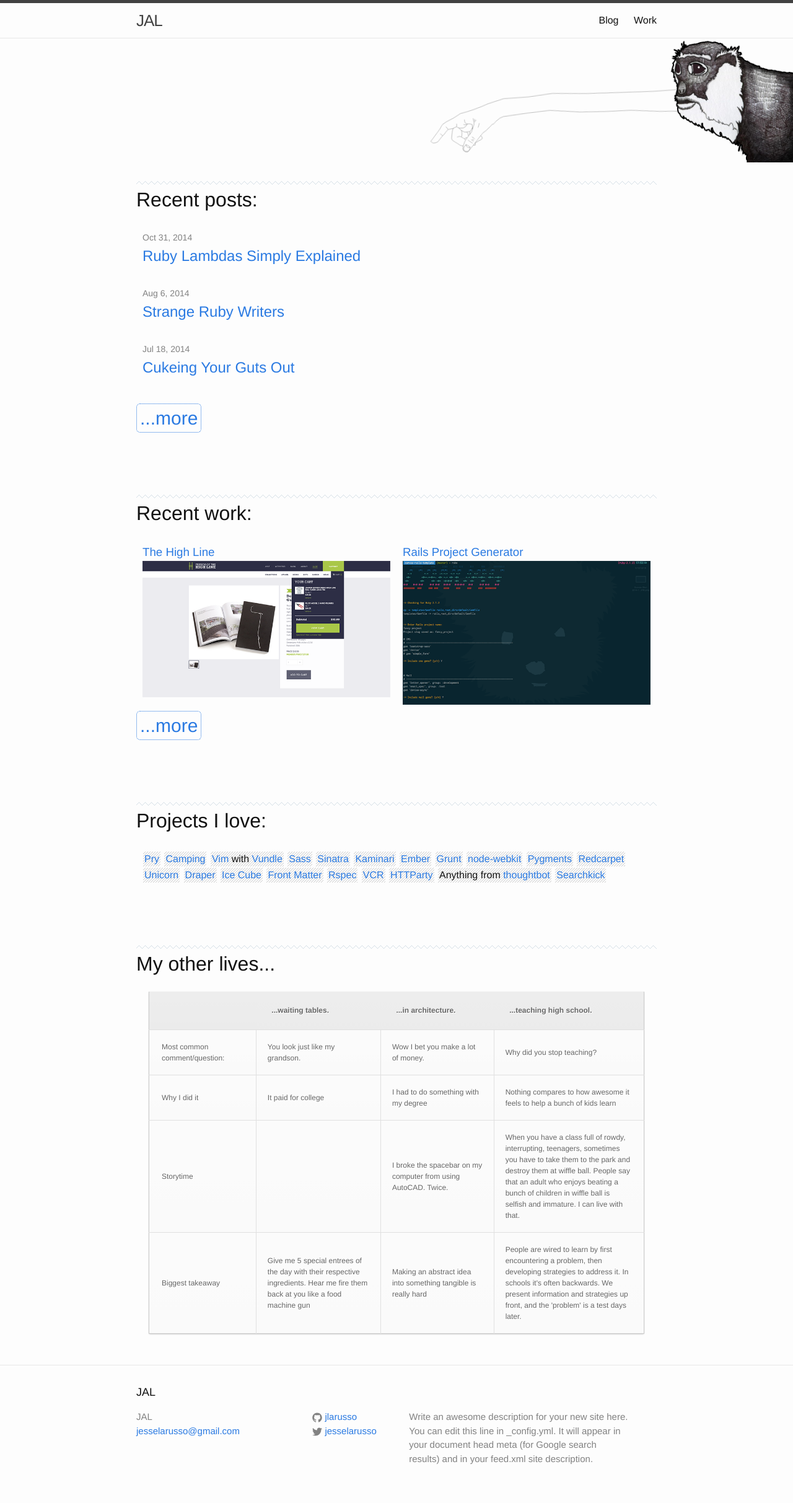
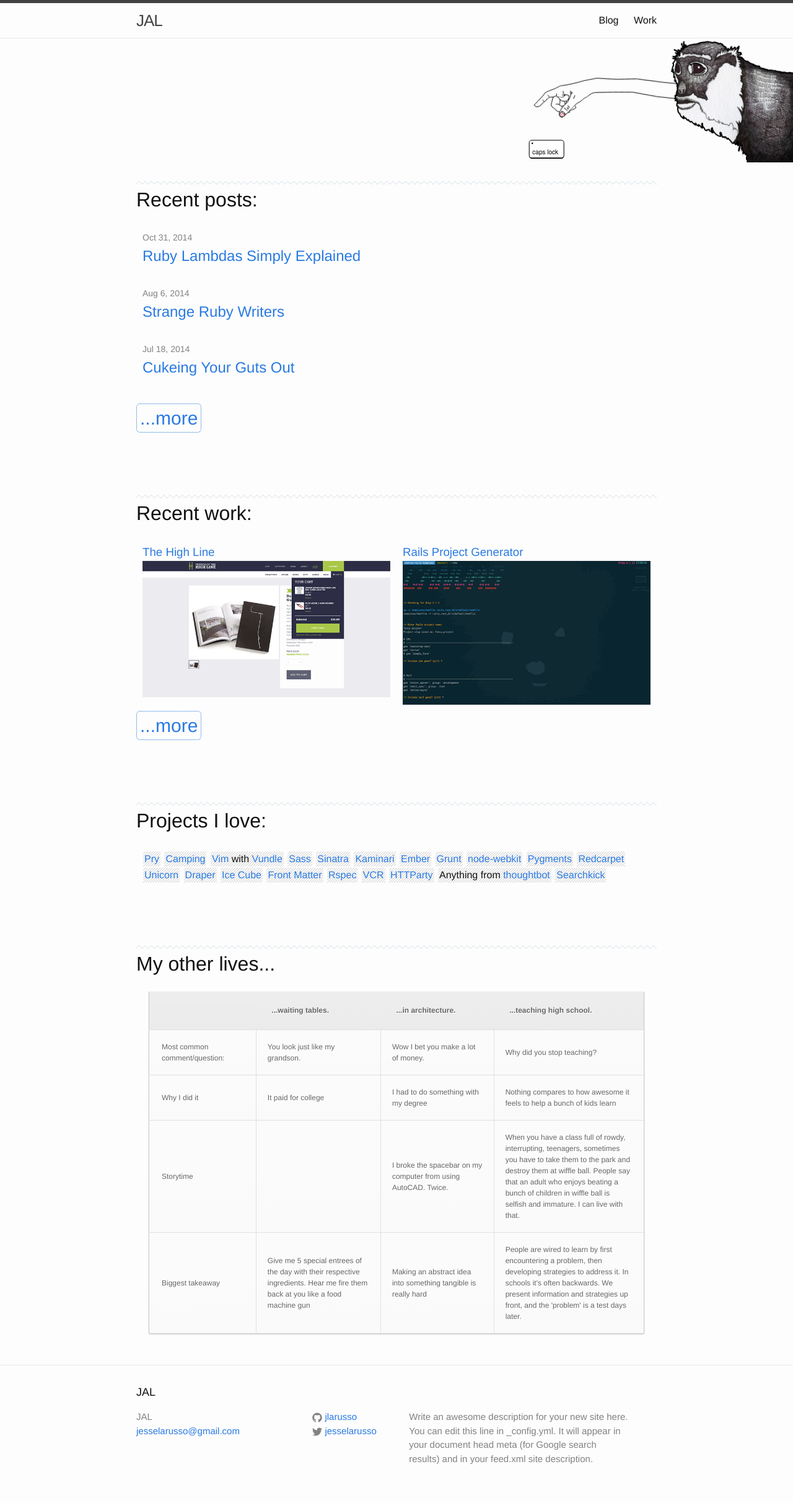
Before and after one commit to jlarusso/jlarusso.github.io, a Jekyll site: the page built from index.html, in a window 1280 px wide. Shown: the whole page at 62% size. Built offline with Jekyll 4.4.1, drawn with Linux system fonts in a browser that asks for light colours; Markdown is read by kramdown in place of the engine named in the settings.

Commit message:
Add pink thumb

```diff
--- a/_layouts/default.html
+++ b/_layouts/default.html
@@ -8,31 +8,38 @@
     {% include header.html %}
 
     <div class="monkey-hero">
-      <svg class="hand-svg" xmlns="http://www.w3.org/2000/svg" xmlns:xlink="http://www.w3.org/1999/xlink" version="1.1" x="0px" y="0px" width="747px" height="96px" viewBox="0 0 747 96" xml:space="preserve">
-        <g class="right-hand">
-          <polyline points="43.6,52.1 42.2,55 41.4,58.4 40.4,63.6 39.8,67.9 40.3,70.1 41.4,71.7 45.6,74.8 48.7,77 52.8,80.1 55.3,81.1 57.2,81.5" class="style0"/>
-          <polyline points="744,4 721,5 684,8 646,10 607,12 572,11 539,8 513,8 476,6 437,10 404,15 369,15 313,13 261,11 207,7 168,10 128,10 102.4,16.4 91.6,20.2 79.4,23.9 68.2,26.8 57.8,28.9 56.1,29.4 53.8,30.8 48.8,33.5 44.4,35.9 33.1,40.8 30.1,42.6 26.9,44.5 25,46.9 21.8,51.8 17.6,56.8 12.7,62.6 9.1,66.9 5.8,70.5 8.5,72.9 10.4,73.7 14.4,73.1 17.4,71.8 24.3,64.2 25.4,63.1 28.9,60.1 30.9,57.3 33.6,54.8 35.1,53.4 38.6,52.9 42.4,52.4 46,51 47.4,50.5 48.9,49.8 50.8,51.2 54.4,52.5 59.8,52.6 63.8,50.4 66.9,46.6 71,46.8 74.2,47.9 74.5,52.1 74.4,55.6 72.5,60.1 69.1,64.1 65,68.7 61.9,72.5 59.9,76 58.9,78.5 57.8,80.6 57.2,83 56.8,86.4 57.8,89.2 59.4,90.8 61.3,91.5 63.7,91.6 65.5,90.4 68.4,87.5 73.4,82 77.6,77.4 87.1,66.6 90.9,62.6 96.4,59.2 102.5,53.9 106.4,50.3 109.2,49.4 113.4,45.4 119.8,40.8 125.6,38.8 163,36 201,34 249,40 288,42 332,43 378,48 413,50 459,49 500,45 541,40 585,42 634,42 687,40 743,40" class="style0"/>
-          <polyline points="52.4,52.1 54.4,54.3 57.8,57.3 60.9,59.2 64.5,59.5 67.5,59.2 69.8,59.2 71.7,57.2 73.1,55.4 74.4,53" class="style0"/>
-          <polyline points="56.2,56.1 56.9,58.4 56.9,61.2 56.6,64.2 56.1,66.2 55.7,67 53.7,65.9 51.8,65.9 49.8,66.2 48.6,66.7" class="style0"/>
-          <polyline points="55.9,67.3 58.6,68.8 60.1,70.1 61.2,71 62.1,71.9" class="style0"/>
-          <polyline points="60.4,70.2 62.4,68.9 63.7,68.6 65,68.7" class="style0"/>
-          <polyline points="64.8,59.6 65.9,61 66.6,62.3 66.9,63.7 67,66.1" class="style0"/>
-          <polyline points="69.8,59.2 69.8,60.7 69.5,62.4 69.1,64.1" class="style0"/>
-          <polyline points="74.1,81.6 77.2,81.4 77.4,80.1 77.3,77.9" class="style0"/>
-          <polyline points="77.6,77.7 80.6,76.5 83,75.1 86.3,73.8 89.1,71.8 89.1,69.8 88.4,68.5 86.8,67.2" class="style0"/><line x1="25.7" y1="63" x2="21.9" y2="59.2" class="style0"/><polyline points="31.7,48.6 32.8,49.9 34,51.4 35,53.1" class="style0"/>
-          <polyline points="48.9,49.8 49.4,48 49.4,45.2" class="style0"/>
-          <polyline points="65.8,72.5 68.8,75.1 71,76.6 73.1,78.2" class="style0"/>
-          <polyline points="71.2,72.4 73.6,74.2 74.6,75.4" class="style0"/>
-          <polyline points="72.6,67.9 75,69.4 76.1,70.8 77.1,71.8" class="style0"/>
-          <polyline points="72.8,71.5 74.9,72.8 75.2,73.6" class="style0"/>
-          <polygon points="62,79.7 59.9,82 58.4,84.1 57.9,85.8 57.8,86.9 58,87.8 58.8,89.3 60,90 61.2,90.5 63,90.8 64.6,90.8 65.5,90.4 66.9,88.9 67.9,86.6 68.6,84.1 67.6,83 65.1,81.1 63.6,80.4" class="style0"/>
-          <polyline points="62,79.7 62.6,81.9 63.9,83.6 65.4,84.6 66.6,84.6 68.4,84.4" class="style0"/>
-          <polyline points="66.9,46.6 64.8,45.9 63.2,44.2 62.6,41.8 62.6,39.2" class="style0"/>
-          <polyline points="74.4,55.6 77.2,48.7 77.6,44.4 76.6,38.2" class="style0"/>
-          <polyline points="78.9,44.6 79.1,42.1 79,39.6" class="style0"/>
-          <line x1="80.3" y1="42.9" x2="81.3" y2="41.2" class="style0"/>
-          <polyline points="83.6,53.6 85,50 86,46.6" class="style0"/>
-          <polyline points="60.3,46.8 61.8,47.6 63.9,47.6 65.9,47.4 66.2,47.4" class="style0"/>
+      <svg xmlns="http://www.w3.org/2000/svg" xmlns:xlink="http://www.w3.org/1999/xlink" version="1.1" x="0px" y="0px" width="700px" height="200px" viewBox="0 0 700 200" xml:space="preserve">
+        <g class="svg-caps">
+          <path d="M80.2 169.4V190c0 2.2-1.8 4-4 4h-48c-2.2 0-4-1.8-4-4v-20.6"/>
+          <path d="M80.2 188.8c0 2.2-1.8 4-4 4h-48c-2.2 0-4-1.8-4-4v-20.6c0-2.2 1.8-4 4-4h48c2.2 0 4 1.8 4 4V188.8 z" class="keyboard-key"/>
+          <text transform="matrix(1 0 0 1 29.3584 187.4346)" class="text">caps lock</text>
+          <circle cx="29.2" cy="169.3" r="1.2" class="dot"/>
+        </g>
+        <g class="svg-hand">
+          <polyline points="76,157.2 75,159.6 74.5,162.3 73.8,166.6 73.5,170.1 74,171.8 75,173.1 78.5,175.4 81,177.1 84.4,179.5 86.5,180.1 88.1,180.4" class="style3"/>
+          <polyline points="639.6,93.3 621,94.9 591.3,98.7 560.7,101.6 529.3,104.6 501,105.1 474.3,103.8 453.3,104.8 423.3,104.5 392,109.1 365.6,114.3 337.3,115.6 292,116 250,116.2 206.3,114.9 174.9,118.8 142.6,120.2 122.2,126.3 113.6,129.7 103.9,133.1 95,135.9 86.7,138 85.3,138.4 83.4,139.6 79.5,142 76.1,144.1 67.2,148.5 64.7,150 62.2,151.7 60.8,153.7 58.4,157.7 55.2,161.9 51.4,166.7 48.7,170.4 46.2,173.4 48.4,175.3 50,175.8 53.2,175.2 55.6,174 60.9,167.6 61.7,166.7 64.5,164.1 65.9,161.9 68,159.7 69.2,158.5 72,158 75.1,157.5 77.9,156.2 79.1,155.8 80.2,155.2 81.8,156.2 84.8,157.1 89.1,157 92.3,155.1 94.6,151.9 97.9,151.9 100.6,152.7 101,156.1 101,158.9 99.6,162.6 97,166 93.9,169.8 91.5,173 90.1,175.9 89.3,177.9 88.5,179.7 88.1,181.6 87.9,184.4 88.8,186.7 90.2,187.8 91.7,188.4 93.6,188.3 95.1,187.3 97.3,184.9 101.2,180.3 104.4,176.4 111.7,167.3 114.5,163.9 118.9,161 123.6,156.5 126.7,153.5 128.8,152.6 132.1,149.3 137.1,145.3 141.7,143.5 171.8,139.9 202.4,136.9 241.4,140.1 272.9,140.3 308.4,139.5 345.8,141.9 374.1,142.3 411.2,139.8 444.1,135.1 477,129.6 512.6,129.6 552.2,127.9 594.9,124.4 640.1,122.4" class="style3"/>
+          <polyline points="83.1,156.9 84.8,158.6 87.7,160.9 90.3,162.3 93.1,162.4 95.6,162.1 97.4,162 98.9,160.3 100,158.8 100.9,156.8" class="style3"/>
+          <polyline points="86.3,159.9 87,161.8 87.1,164.1 87,166.5 86.6,168.1 86.3,168.8 84.6,168 83.1,168.1 81.5,168.3 80.6,168.8" class="style3"/>
+          <polyline points="86.5,169 88.7,170.1 90,171.1 90.9,171.8 91.6,172.5" class="style3"/>
+          <polyline points="90.2,171.2 91.8,170.1 92.8,169.8 93.9,169.8" class="style3"/>
+          <polyline points="93.4,162.5 94.4,163.6 95,164.6 95.2,165.7 95.4,167.6" class="style3"/>
+          <polyline points="97.4,162 97.4,163.2 97.3,164.6 97,166" class="style3"/>
+          <polyline points="101.7,179.9 104.2,179.6 104.3,178.5 104.1,176.8" class="style3"/>
+          <polyline points="104.4,176.6 106.7,175.6 108.6,174.4 111.3,173.2 113.4,171.5 113.3,169.8 112.7,168.8 111.4,167.9" class="style3"/><line x1="61.9" y1="166.6" x2="58.7" y2="163.7" class="style3"/>
+          <polyline points="66.3,154.8 67.2,155.8 68.2,157 69.1,158.3" class="style3"/>
+          <polyline points="80.2,155.2 80.6,153.7 80.4,151.4" class="style3"/>
+          <polyline points="94.7,172.9 97.2,174.8 99,176 100.7,177.2" class="style3"/>
+          <polyline points="99.1,172.6 101,174 101.9,174.9" class="style3"/>
+          <polyline points="100,168.9 102,170 102.9,171.1 103.7,171.9" class="style3"/>
+          <polyline points="100.2,171.8 102,172.7 102.3,173.4" class="style3"/>
+          <polygon points="91.8,178.8 90.3,180.7 89.1,182.5 88.7,183.8 88.7,184.8 88.9,185.5 89.6,186.7 90.6,187.2 91.6,187.6 93.1,187.7 94.4,187.7 95.1,187.3 96.2,186.1 96.8,184.2 97.3,182.1 96.5,181.3 94.4,179.8 93.1,179.3" class="style3 thumbnail"/>
+          <polyline points="91.8,178.8 92.4,180.6 93.5,181.9 94.8,182.6 95.7,182.6 97.2,182.4" class="style3"/>
+          <polyline points="94.6,151.9 92.9,151.4 91.5,150.2 90.9,148.2 90.9,146.1" class="style3"/>
+          <polyline points="101,158.9 103,153.2 103.2,149.8 102.1,144.8" class="style3"/>
+          <polyline points="104.2,149.9 104.3,147.8 104.1,145.8" class="style3"/>
+          <line x1="105.3" y1="148.4" x2="106.1" y2="147.1" class="style3"/>
+          <polyline points="108.3,157 109.3,154 110,151.2" class="style3"/>
+          <polyline points="89.3,152.3 90.5,152.9 92.2,152.8 93.9,152.6 94.1,152.6" class="style3"/>
         </g>
       </svg>
 
--- a/_sass/_hero.scss
+++ b/_sass/_hero.scss
@@ -1,7 +1,11 @@
 .monkey-hero {
   position: relative;
-  // background: rgb(212, 230, 234);
   height: 200px;
+
+  svg {
+    position: absolute;
+    right: -250px;
+  }
 }
 
 .monk-img {
@@ -12,25 +16,27 @@
 
 @include keyframes(presscaps) {
   0% {
-    right: -30%;
-    bottom: 8px;
-    transform: rotate(10deg);
+    @include vendor-prefix(transform, rotate(0deg));
+  }
+
+  50% {
+    @include vendor-prefix(transform, rotate(0deg));
+  }
+
+  80% {
+    @include vendor-prefix(transform, rotate(10deg));
   }
 
   100% {
-    right: -12%;
-    bottom: 34px;
-    transform: rotate(-4deg);
+    @include vendor-prefix(transform, rotate(0deg));
   }
 }
 
-.hand-svg {
-  position: absolute;
+.svg-hand {
+  @include vendor-prefix(transform-origin, '100% 0%');
   @include vendor-prefix(animation-name, presscaps);
-  @include vendor-prefix(animation-duration, 1s);
+  @include vendor-prefix(animation-duration, 5s);
   @include vendor-prefix(animation-iteration-count, 1);
   @include vendor-prefix(animation-timing-function, ease-in);
   @include vendor-prefix(animation-fill-mode, forwards);
-  right: -35%;
-  bottom: 10px;
 }
--- a/_sass/_svg.scss
+++ b/_sass/_svg.scss
@@ -1,6 +1,27 @@
-.style0 {
-  stroke: #000000;
-  stroke-width: 0.25;
-  stroke-miterlimit:  10;
-  fill: none;
+svg {
+  .keyboard-key {
+    stroke: black;
+    fill: white;
+  }
+
+  .text {
+    font-family: 'HelveticaNeue';
+    font-size: 10px;
+    fill: black;
+  }
+
+  .dot {
+    fill: black;
+  }
+
+  .style3 {
+    fill: #fdfdfd;
+    stroke: #000000;
+    stroke-width: 1;
+    stroke-miterlimit: 10;
+  }
+
+  .thumbnail {
+    fill: pink;
+  }
 }
```
